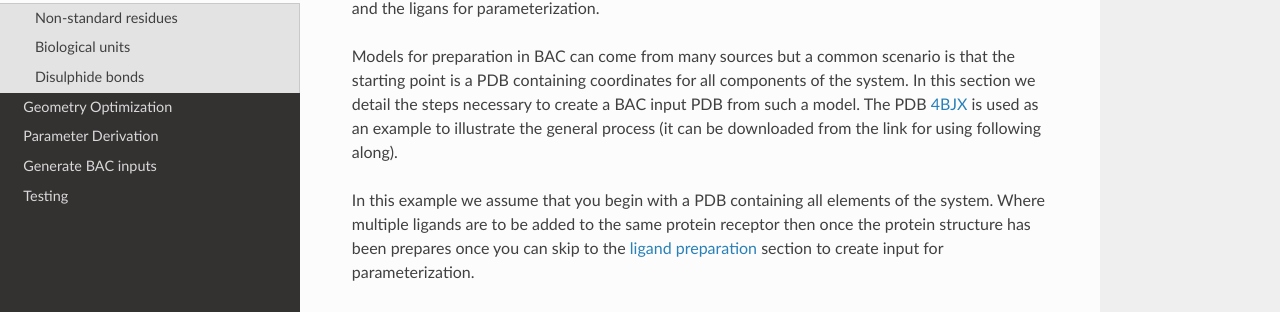
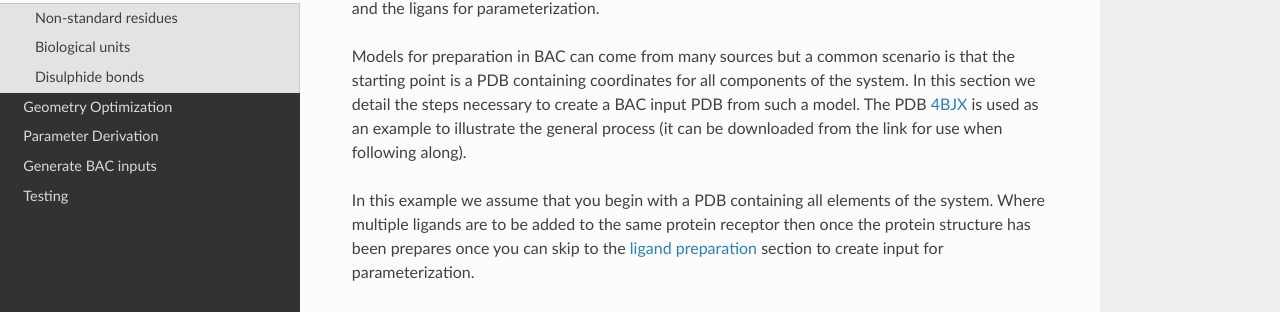
Before and after one commit to UCL-CCS/esmacs-input-creation-docs, an MkDocs documentation site: the page built from docs/preparation.md, in a window 1280 px wide and 900 px high, scrolled down 323 px. Shown: the part 163-475 px from the top of the window. Built offline with MkDocs 1.6.1, drawn with Linux system fonts in a browser that asks for light colours; nearby versions of some CDN libraries; old or Windows-style settings are respelled for this version of MkDocs.

Commit message:
Typo correction

```diff
--- a/docs/preparation.md
+++ b/docs/preparation.md
@@ -14,7 +14,7 @@ In this section we will prepare the protein and solvent elements of the PDB for
 
 Models for preparation in BAC can come from many sources but a common scenario is that the starting point is a PDB containing coordinates for all components of the system.
 In this section we detail the steps necessary to create a BAC input PDB from such a model.
-The PDB [4BJX](examples/4bjx.pdb) is used as an example to illustrate the general process (it can be downloaded from the link for using following along).
+The PDB [4BJX](examples/4bjx.pdb) is used as an example to illustrate the general process (it can be downloaded from the link for use when following along).
 
 In this example we assume that you begin with a PDB containing all elements of the system.
 Where multiple ligands are to be added to the same protein receptor then once the protein structure has been prepares once you can skip to the [ligand preparation](#prepare-ligand) section to create input for parameterization.
```
